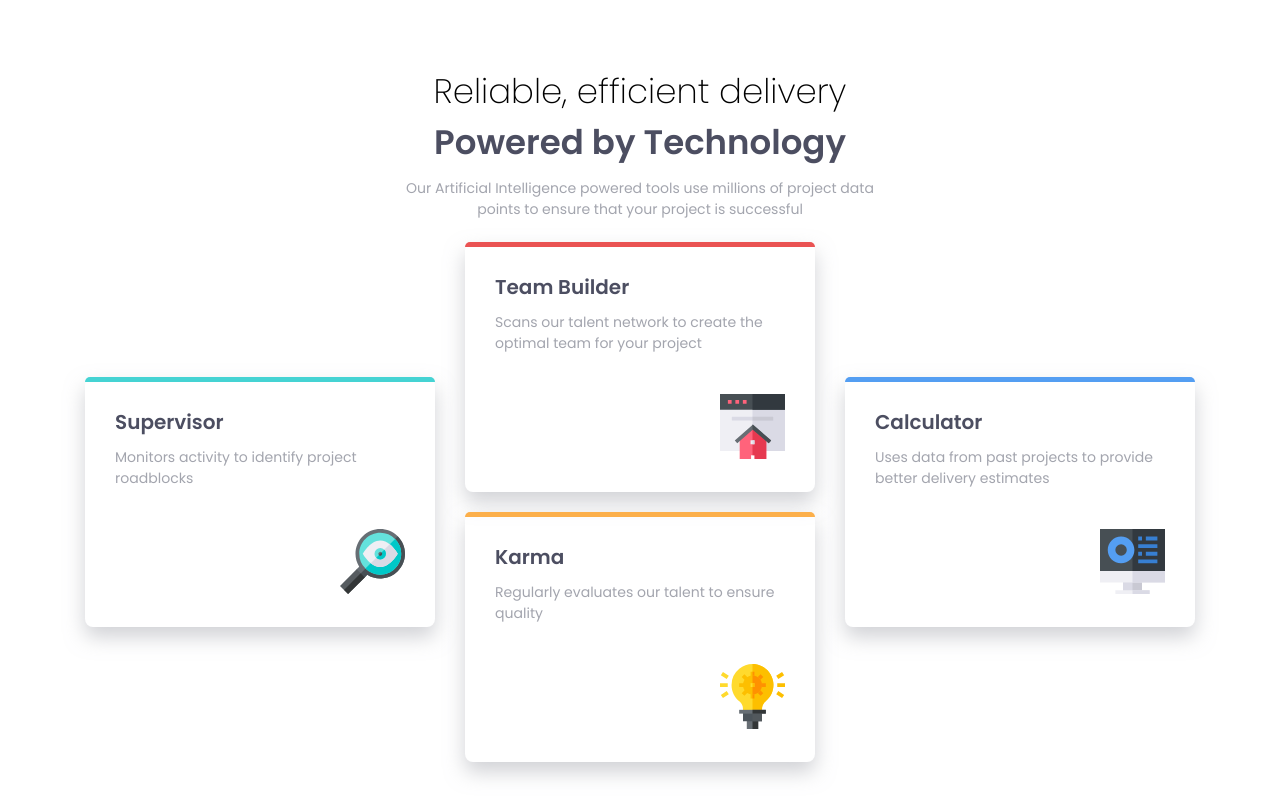
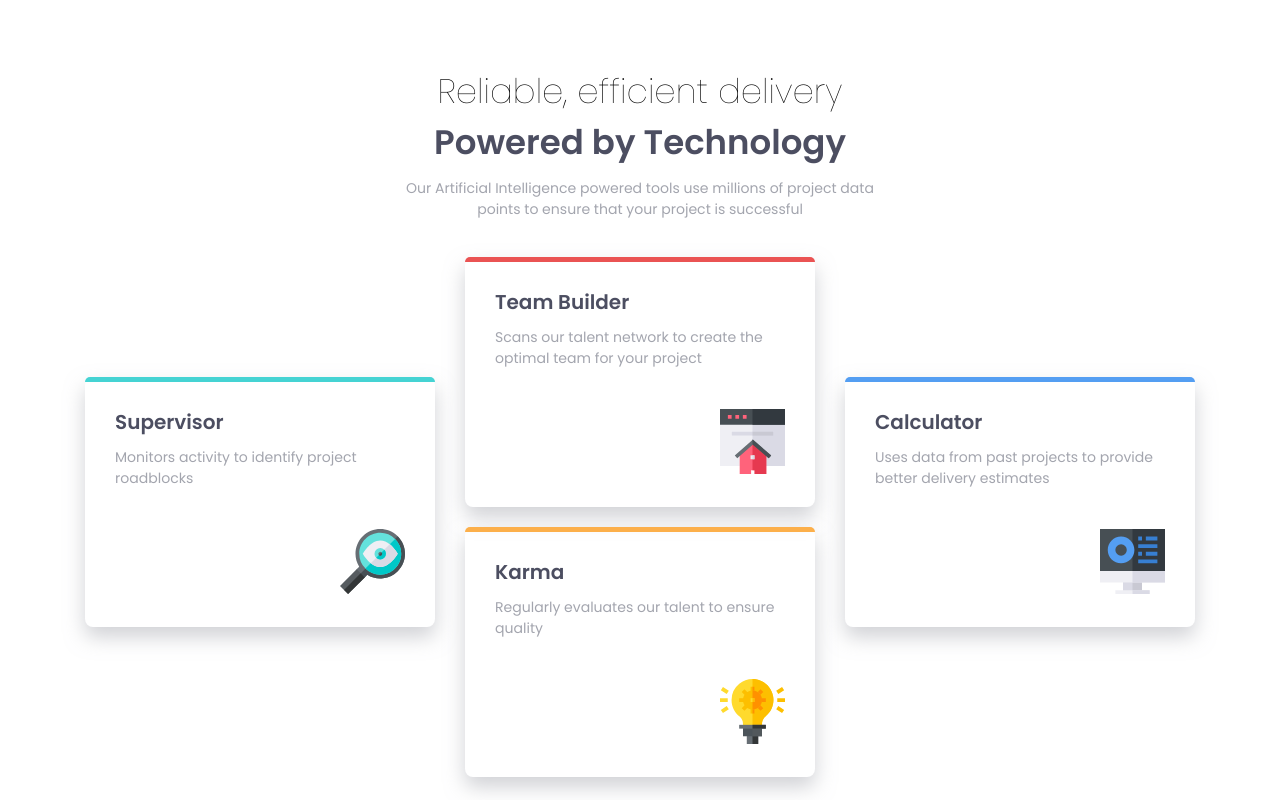
Before and after one commit to alexandru-ghergu/four-card-feature-section-master, a plain HTML site: page index.html in a window 1280 px wide. Drawn offline with Linux system fonts and the light colour scheme.

Commit message:
Commit v.0.0.4

```diff
--- a/style.css
+++ b/style.css
@@ -40,16 +40,6 @@ main {
 
 header {
     width: 100%;
-}
-
-header h1:nth-child(1) {
-    font-size: 2.266rem;
-    font-weight: 200;
-}
-
-header h1:nth-child(2) {
-    font-size: 2.266rem;
-    font-weight: 600;
 }
 
 header p {
@@ -112,7 +102,7 @@ header p {
 }
 
 .top-main-container {
-    margin-top: 115px;
+    margin-top: 130px;
     grid-area: top;
 }
 
@@ -129,7 +119,7 @@ header p {
 }
 
 .bottom-main-container {
-    margin-top: -115px;
+    margin-top: -100px;
     grid-area: bottom;
 }
 
@@ -146,6 +136,16 @@ header p {
 }
 
 /* Text Style */
+
+header h1:nth-child(1) {
+    font-size: 2.266rem;
+    font-weight: 100;
+}
+
+header h1:nth-child(2) {
+    font-size: 2.266rem;
+    font-weight: 600;
+}
 
 .h-style {
     color: hsl(234, 12%, 34%);
```
